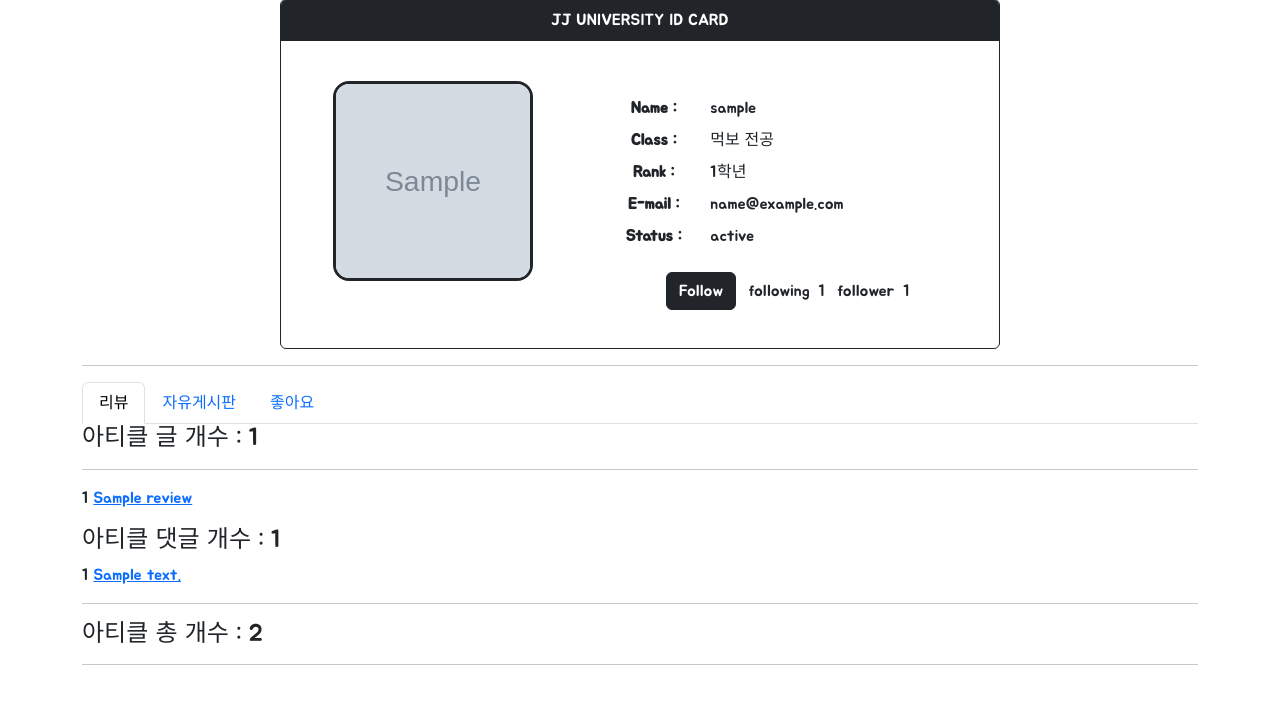
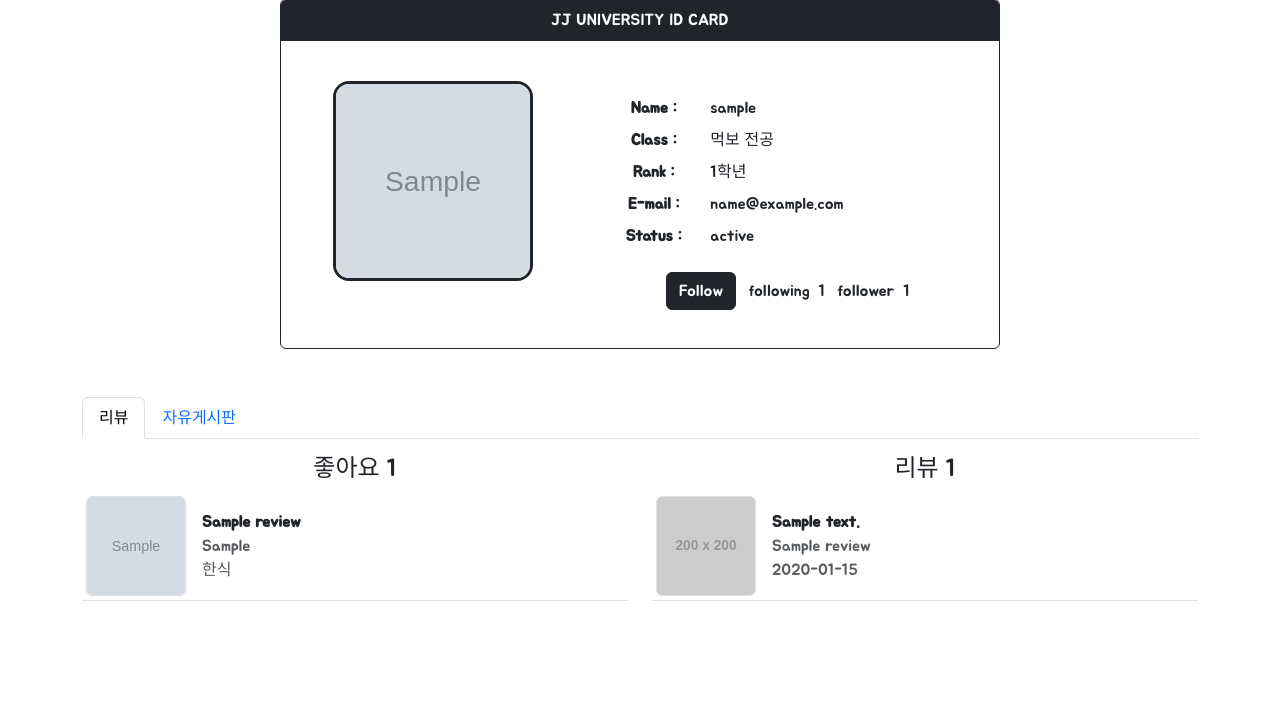
Before and after one commit to woocheolll/Dr.JJ, a Django app: page /accounts/1/ in a window 1280 px wide. Shown: the part 73-777 px from the top of the page. Run offline with Django 3.2, Linux system fonts and the light colour scheme; tables that the repository leaves empty hold one stand-in row (values such as "Sample post"); grey boxes marked "Sample" are stand-in pictures; grey boxes labelled with a size stand in for pictures from a placeholder-image service; some libraries are stand-ins or nearby versions.

Commit message:
accounts-detail

```diff
--- a/accounts/templates/accounts/detail.html
+++ b/accounts/templates/accounts/detail.html
@@ -80,75 +80,94 @@
       </div>
     </div>
 
-    <hr>
-
-    <ul class="nav nav-tabs" id="myTab" role="tablist">
+    <ul class="nav nav-tabs mt-5" id="myTab" role="tablist">
       <li class="nav-item" role="presentation">
         <button class="nav-link active" id="home-tab" data-bs-toggle="tab" data-bs-target="#home-tab-pane" type="button" role="tab" aria-controls="home-tab-pane" aria-selected="true">리뷰</button>
       </li>
       <li class="nav-item" role="presentation">
         <button class="nav-link" id="profile-tab" data-bs-toggle="tab" data-bs-target="#profile-tab-pane" type="button" role="tab" aria-controls="profile-tab-pane" aria-selected="false">자유게시판</button>
       </li>
-      <li class="nav-item" role="presentation">
-        <button class="nav-link" id="contact-tab" data-bs-toggle="tab" data-bs-target="#contact-tab-pane" type="button" role="tab" aria-controls="contact-tab-pane" aria-selected="false">좋아요</button>
     </ul>
     <div class="tab-content" id="myTabContent">
+      <!-- 아티클 -->
       <div class="tab-pane fade show active" id="home-tab-pane" role="tabpanel" aria-labelledby="home-tab" tabindex="0">
-        <h4>아티클 글 개수 : {{ user.review_set.count }}</h4>
-        <hr>
-        {% for article in user.review_set.all %}
-        <p>
-            {{ forloop.counter }}
-            <a href="{% url 'articles:detail' article.pk %}">{{ article.title }}</a>
-        </p>
-        {% endfor %}
-
-        <h4>아티클 댓글 개수 : {{ user.comment_set.count }}</h4>
-        {% for comment in user.comment_set.all %}
-        <p>
-            {{ forloop.counter }}
-            <a href="{% url 'articles:detail' comment.review_id %}">{{ comment.content }}</a>
-        </p>
-        {% endfor %}
-        <hr>
-        <h4>아티클 총 개수 :  {{ user.review_set.count|add:user.comment_set.count }} </h4>
-
+        <div class="row my-3">
+          <div class="col-12 col-md-6 d-flex flex-column">
+            <h4 class="text-center">좋아요 {{ user.like_review.count }}</h4>
+            {% for article in user.like_review.all %}
+            <div style="cursor: pointer;" onclick="location.href='{% url 'articles:detail' article.pk %}';" class="border-bottom p-1 d-flex align-items-center">
+              {% if article.image %}
+              <img class="free-img rounded border me-3" src="{{ article.image.url }}" alt="{{ article.image }}">
+              {% else %}
+              <img class="free-img rounded border me-3" src="https://dummyimage.com/200x200/000/fff.png" alt="">
+              {% endif %}
+              <div class="d-flex flex-column">
+                <p class="m-0 fw-bold">{{ article.title }}</p>
+                <p class="m-0 text-muted">{{ article.addr }}</p>
+                <p class="m-0 text-muted">{{ article.position }}</p>
+              </div>
+            </div>
+            {% endfor %}
+          </div>
+          <div class="col-12 col-md-6 d-flex flex-column">
+            <h4 class="text-center">리뷰 {{ user.comment_set.count }}</h4>
+            {% for comment in user.comment_set.all %}
+            <div style="cursor: pointer;" onclick="location.href='{% url 'articles:detail' comment.review_id %}';" class="border-bottom p-1 d-flex align-items-center">
+              {% if article.image %}
+              <img class="free-img rounded border me-3" src="{{ article.image.url }}" alt="{{ article.image }}">
+              {% else %}
+              <img class="free-img rounded border me-3" src="https://dummyimage.com/200x200/000/fff.png" alt="">
+              {% endif %}
+              <div class="d-flex flex-column">
+                <p class="m-0 fw-bold">{{ comment.content }}</p>
+                <p class="m-0 text-muted">{{ comment.review.title }}</p>
+                <p class="m-0 text-muted">{{ comment.updated_at|date:'Y-m-d' }}</p>
+              </div>
+            </div>
+            {% endfor %}
+          </div>
+        </div>
       </div>
+      <!-- 자유게시판 -->
       <div class="tab-pane fade" id="profile-tab-pane" role="tabpanel" aria-labelledby="profile-tab" tabindex="0">
-        <h4>자게 글 개수 : {{ user.freereview_set.count }}</h4>
-        {% for article in user.freereview_set.all %}
-        <p>
-            {{ forloop.counter }}
-            <a href="{% url 'free:detail' article.pk %}">{{ article.title }}</a>
-        </p>
-        {% endfor %}
-
-
-        <hr>
-        <h4>자게 댓글 개수 : {{ user.freecomment_set.count }}</h4>
-        {% for comment in user.freecomment_set.all %}
-        <p>
-            {{ forloop.counter }}
-            <a href="">{{ comment.content }}</a>
-        </p>
-        {% endfor %}
-
-        <hr>
-        <h4>자게 총 개수 :  {{ user.freereview_set.count|add:user.freecomment_set.count }} </h4>
-      </div>
-      <div class="tab-pane fade" id="contact-tab-pane" role="tabpanel" aria-labelledby="contact-tab" tabindex="0">
-        <h4> 좋아요 개수 : {{ user.like_review.count }} </h4>
-        {% for article in user.like_review.all %}
-        <p>
-            {{ forloop.counter }}
-            <a href="{% url 'articles:detail' article.pk %}">{{ article.title }}</a>
-        </p>
-        {% endfor %}
-        <hr>
+        <div class="row my-3">
+          <div class="col-12 col-md-6 d-flex flex-column">
+            <h4 class="text-center">게시글 {{ user.freereview_set.count }}</h4>
+            {% for article in user.freereview_set.all %}
+            <div style="cursor: pointer;" onclick="location.href='{% url 'free:detail' article.pk %}';" class="border-bottom p-1 d-flex align-items-center">
+              {% if article.image %}
+              <img class="free-img rounded border me-3" src="{{ article.image.url }}" alt="{{ article.image }}">
+              {% else %}
+              <img class="free-img rounded border me-3" src="https://dummyimage.com/200x200/000/fff.png" alt="">
+              {% endif %}
+              <div class="d-flex flex-column">
+                <p class="m-0 fw-bold">{{ article.title }}</p>
+                <p class="m-0 text-muted">{{ article.content }}</p>
+                <p class="m-0 text-muted">{{ article.updated_at|date:'Y-m-d' }}</p>
+              </div>
+            </div>
+            {% endfor %}
+          </div>
+          <div class="col-12 col-md-6 d-flex flex-column">
+            <h4 class="text-center">댓글 {{ user.freecomment_set.count }}</h4>
+            {% for comment in user.freecomment_set.all %}
+            <div style="cursor: pointer;" onclick="location.href='{% url 'free:detail' comment.free_id %}';" class="border-bottom p-1 d-flex align-items-center">
+              {% if article.image %}
+              <img class="free-img rounded border me-3" src="{{ article.image.url }}" alt="{{ article.image }}">
+              {% else %}
+              <img class="free-img rounded border me-3" src="https://dummyimage.com/200x200/000/fff.png" alt="">
+              {% endif %}
+              <div class="d-flex flex-column">
+                <p class="m-0 fw-bold">{{ comment.content }}</p>
+                <p class="m-0 text-muted">{{ comment.free.title }}</p>
+                <p class="m-0 text-muted">{{ comment.updated_at|date:'Y-m-d' }}</p>
+              </div>
+            </div>
+            {% endfor %}
+          </div>
+        </div>
       </div>
     </div>
-
-    <hr>
   </div>
   {% endblock %}
 
--- a/articles/templates/articles/detail.html
+++ b/articles/templates/articles/detail.html
@@ -30,7 +30,6 @@
           </div>
           <div class="d-flex justify-content-center align-items-center">
             <!-- 가게 정보 -->
-
             <div class="d-flex align-items-center">
               <dl class="row m-3 align-items-center">
                 <dt class="col-4 text-center">상호명</dt>
--- a/articles/templates/articles/search.html
+++ b/articles/templates/articles/search.html
@@ -96,7 +96,7 @@
     <div class="free-banner p-3 d-flex justify-content-center">
       <img class="free-banner-img me-5" src="{%static 'images/no.png' %}">
       <div class="d-flex align-items-center">
-          <h3 class="m-0">검색결과가 없어요</h3>
+          <h3 class="m-0">"{{ search }}" 검색결과가 없어요</h3>
       </div>
     </div>
     {% endif %}
--- a/free/templates/free/detail.html
+++ b/free/templates/free/detail.html
@@ -13,7 +13,7 @@
           </a>
           <div class="d-flex flex-column py-2">
               <p class="text-danger m-0">에브리타임</p>
-              <p class="m-0">먹짱대</p>
+              <p class="m-0">먹성좋대</p>
           </div>
       </div>
   </div>
@@ -48,7 +48,7 @@
         </span>
         <span class='text-primary'>
             <i class="bi bi-chat"></i>
-            {{ review.comment_set.count }}
+            {{ review.freecomment_set.count }}
         </span>
       </p>
       <div class="d-flex align-items-center">
--- a/free/templates/free/index.html
+++ b/free/templates/free/index.html
@@ -12,7 +12,7 @@
             </a>
             <div class="d-flex flex-column py-2">
                 <p class="text-danger m-0">에브리타임</p>
-                <p class="m-0">먹짱대</p>
+                <p class="m-0">먹성좋대</p>
             </div>
         </div>
         <a href="{% url 'free:create' %}" class="fs-3 link-btn text-decoration-none text-dark">
@@ -52,7 +52,7 @@
                         </span>
                         <span class='like-cnt text-primary'>
                             <i class="bi bi-chat"></i>
-                            {{ review.comment_set.count }}
+                            {{ review.freecomment_set.count }}
                         </span>
                     </p>
                 </div>
--- a/free/templates/free/search.html
+++ b/free/templates/free/search.html
@@ -14,7 +14,7 @@
           </a>
           <div class="d-flex flex-column py-2">
               <p class="text-danger m-0">에브리타임</p>
-              <p class="m-0">먹짱대</p>
+              <p class="m-0">먹성좋대</p>
           </div>
       </div>
   </div>
@@ -95,7 +95,7 @@
   <div class="free-banner p-3 d-flex justify-content-center">
     <img class="free-banner-img me-5" src="{%static 'images/no.png' %}">
     <div class="d-flex align-items-center">
-        <h3 class="m-0">검색결과가 없어요</h3>
+        <h3 class="m-0">"{{ search }}" 검색결과가 없어요</h3>
     </div>
   </div>
   {% endif %}
--- a/static/css/style.css
+++ b/static/css/style.css
@@ -21,6 +21,7 @@
 
 .back {
   margin: 3rem;
+  box-shadow: 10px 10px 10px 10px gray;
 }
 
 .clip-board {
```
Also changed, not shown: accounts/migrations/0001_initial.py, articles/migrations/0001_initial.py, articles/migrations/0002_auto_20221107_1138.py (deleted), articles/migrations/0002_comment_grades.py (deleted), articles/migrations/0003_remove_comment_grades.py (deleted), articles/migrations/0004_comment_grades.py (deleted), articles/migrations/0005_remove_comment_grades.py (deleted), free/migrations/0001_initial.py, free/migrations/0002_auto_20221107_0958.py (deleted), free/migrations/0003_auto_20221107_0959.py (deleted), images/images/바치케_F2z6Opt.jpg (added), images/images/바치케_kAHrcs2.jpg (added), images/images/스콘.jpg (added).
